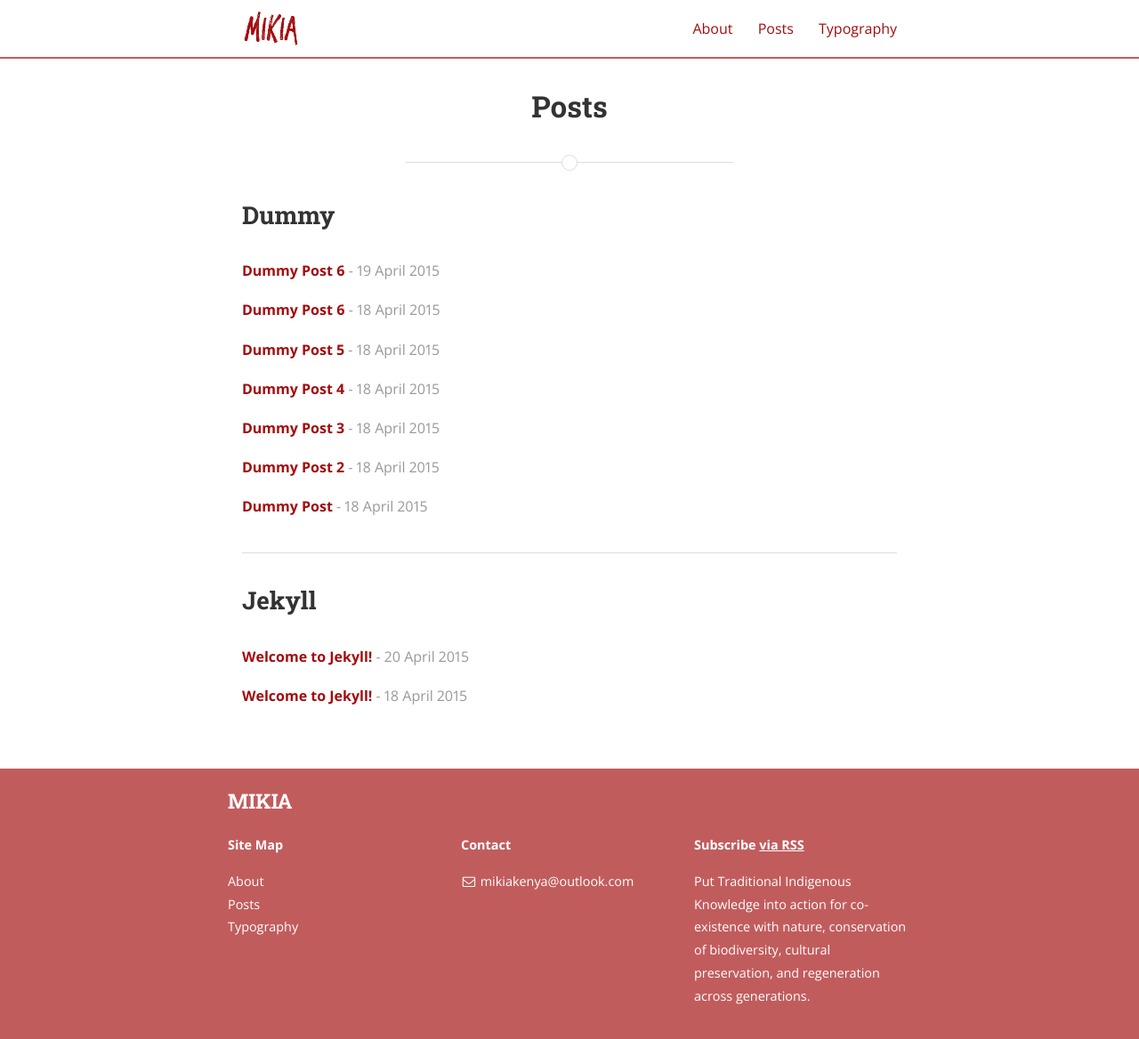
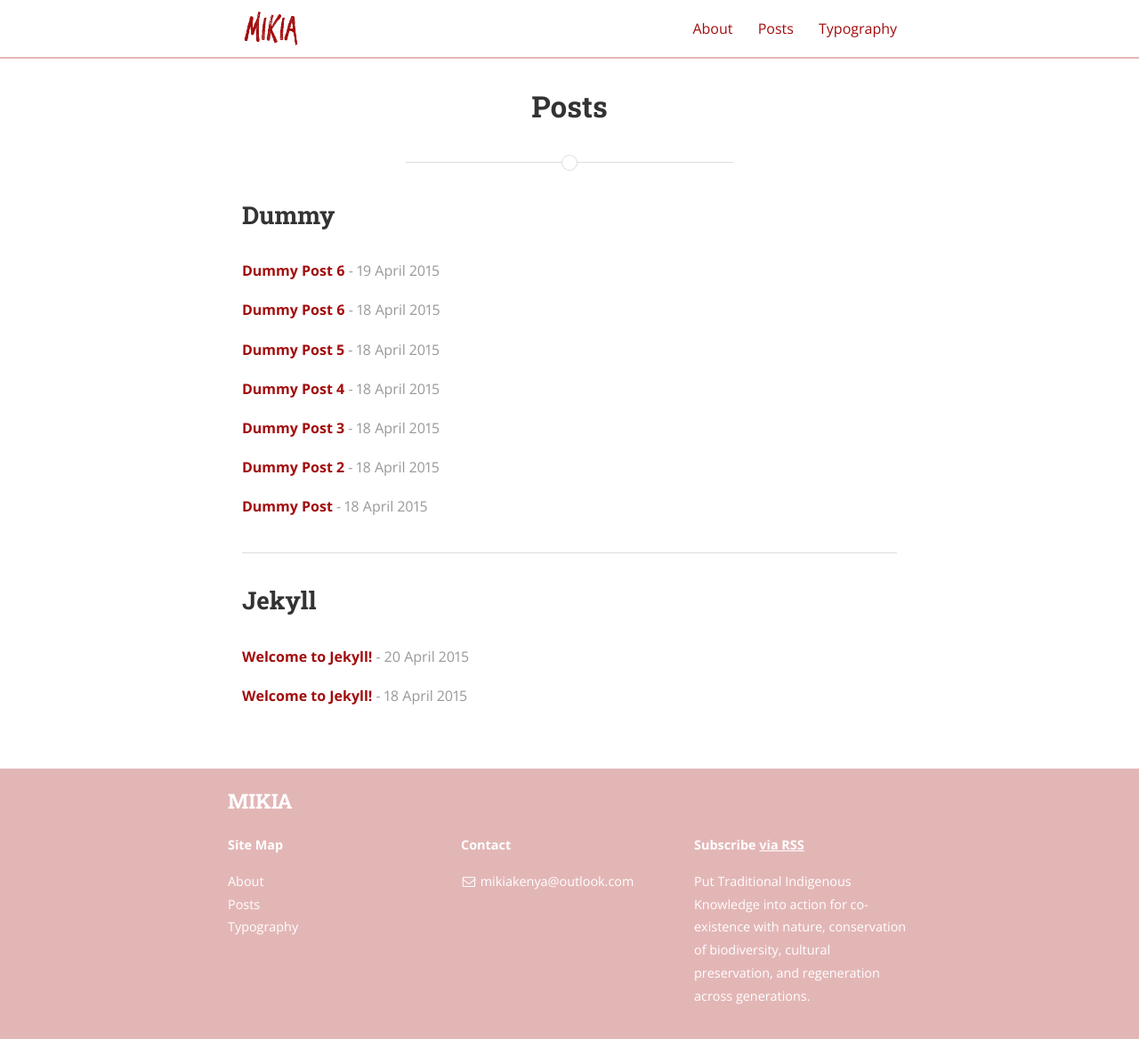
Before and after one commit to mikiakenya/mikiakenya.github.io, a Jekyll site: the page built from posts.md, in a window 1280 px wide and 1180 px high. Shown: the top 1168 px of the window at 89% size. Built offline with Jekyll 4.4.1, drawn with Linux system fonts in a browser that asks for light colours; nearby versions of some CDN libraries.

Commit message:
Adjusting red colour

```diff
--- a/_sass/base/_variables.scss
+++ b/_sass/base/_variables.scss
@@ -52,7 +52,7 @@ $bc-red: #bc0000;
 $base-background-color:  $parchment;//#fff;
 $base-font-color: $dark-gray;
 $action-color: $bravered; //$blue;
-$highlight-color: tint($action-color, 33%);
+$highlight-color: tint($action-color, 70%);
 
 // Border
 $base-border-color: $light-gray;
```
